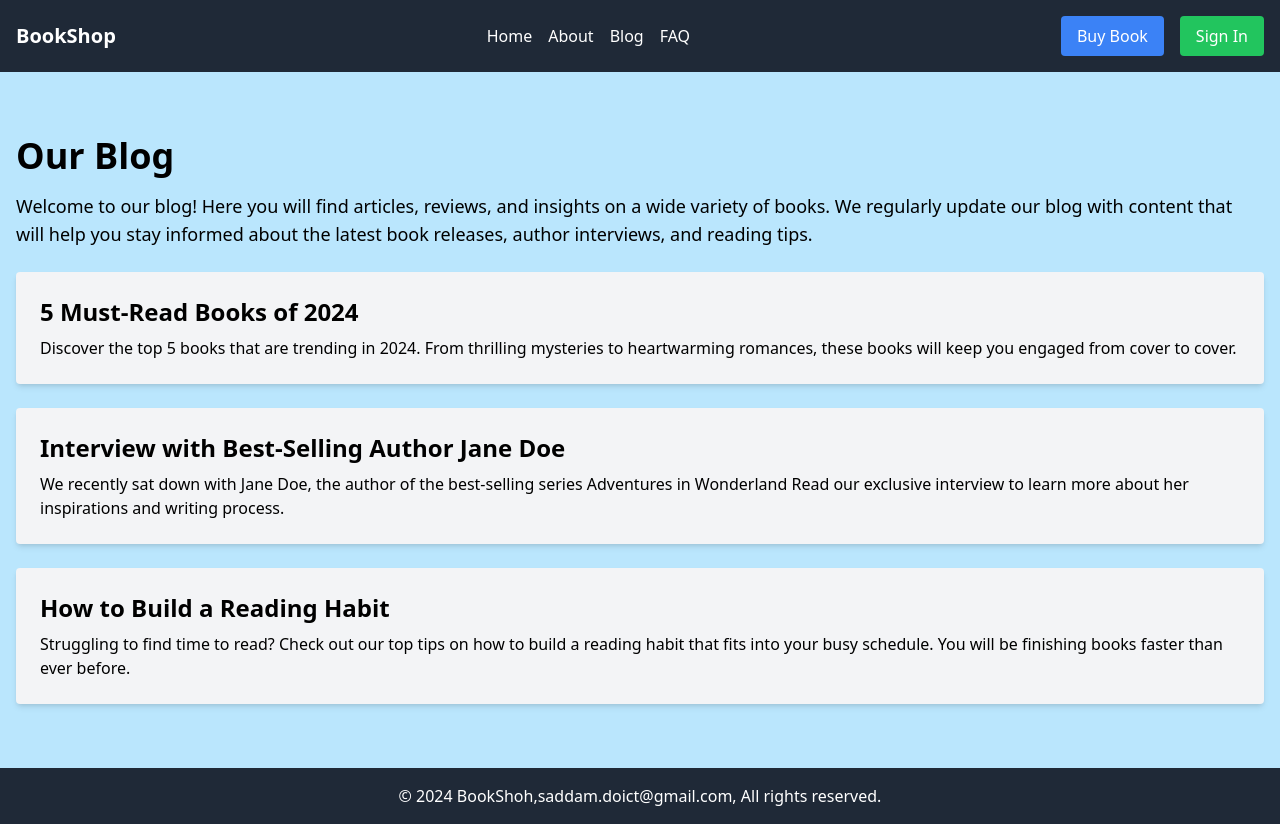
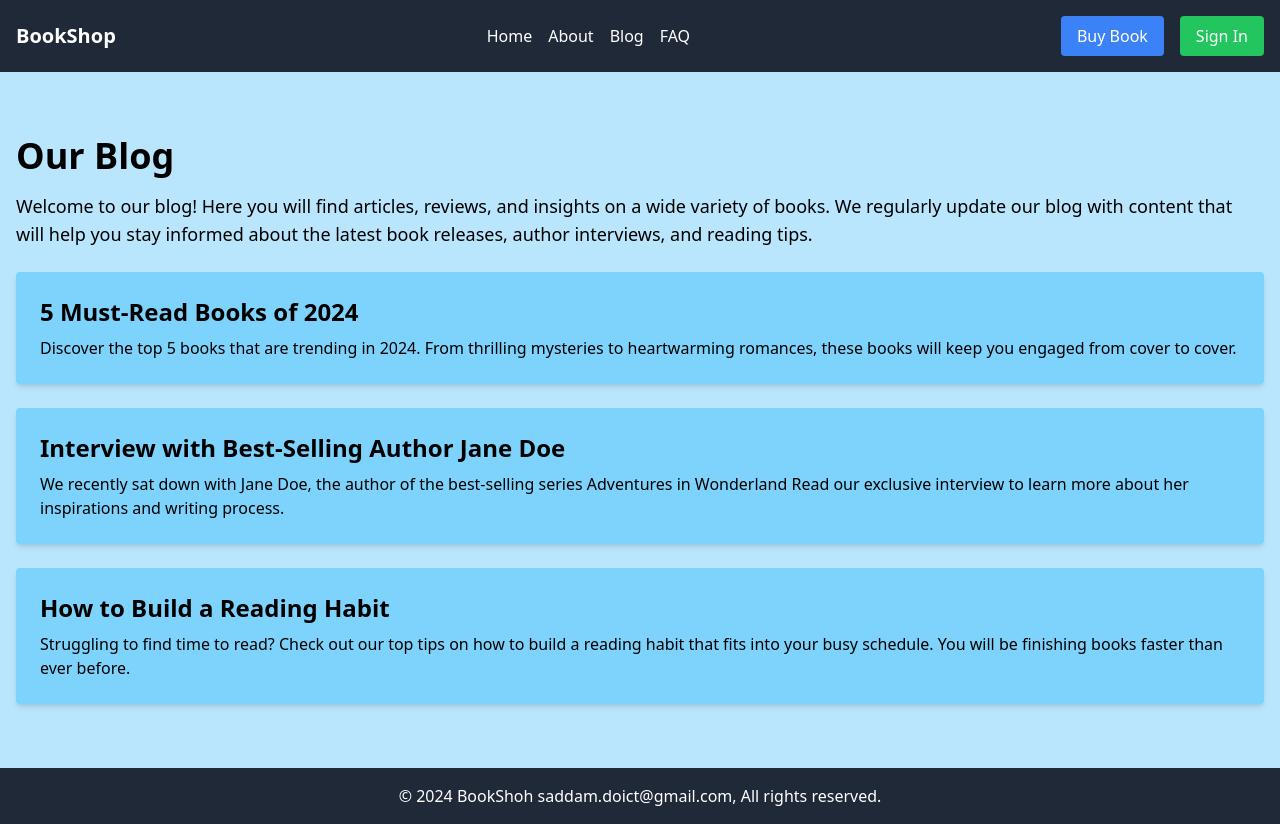
Before and after one commit to saddamBD/react-router-app, a React (Vite) app: page /blog in a window 1280 px wide. Built offline with nearby package versions, Linux system fonts and the light colour scheme.

Commit message:
fine tuning

```diff
--- a/package.json
+++ b/package.json
@@ -10,6 +10,7 @@
     "preview": "vite preview"
   },
   "dependencies": {
+    "@heroicons/react": "^2.1.5",
     "prop-types": "^15.8.1",
     "react": "^18.3.1",
     "react-dom": "^18.3.1",
--- a/src/App.jsx
+++ b/src/App.jsx
@@ -1,5 +1,4 @@
 import { Outlet, NavLink } from "react-router-dom";
-
 const App = () => {
   return (
     <div>
@@ -18,7 +17,7 @@ const Navbar = () => {
       <div className="container mx-auto flex justify-between items-center">
         <div className="text-white font-bold text-xl">
           <NavLink to="/" className="hover:text-gray-300">
-            BookShop
+           BookShop
           </NavLink>
         </div>
         <div className="flex space-x-4">
@@ -50,7 +49,7 @@ const Navbar = () => {
 
 const Footer = () => (
   <footer className="bg-gray-800 text-white text-center py-4 mt-8">
-    &copy; 2024 BookShoh,saddam.doict@gmail.com, All rights reserved.
+    &copy; 2024 BookShoh saddam.doict@gmail.com, All rights reserved.
   </footer>
 );
 
--- a/src/pages/Blog.jsx
+++ b/src/pages/Blog.jsx
@@ -10,7 +10,7 @@ const Blog = () => {
         interviews, and reading tips.
       </p>
       <div className="space-y-6">
-        <div className="bg-gray-100 p-6 rounded shadow-md">
+        <div className="bg-sky-300 p-6 rounded shadow-md">
           <h2 className="text-2xl font-bold mb-2">5 Must-Read Books of 2024</h2>
           <p>
             Discover the top 5 books that are trending in 2024. From thrilling
@@ -18,7 +18,7 @@ const Blog = () => {
             engaged from cover to cover.
           </p>
         </div>
-        <div className="bg-gray-100 p-6 rounded shadow-md">
+        <div className="bg-sky-300 p-6 rounded shadow-md">
           <h2 className="text-2xl font-bold mb-2">Interview with Best-Selling Author Jane Doe</h2>
           <p>
             We recently sat down with Jane Doe, the author of the best-selling
@@ -26,7 +26,7 @@ const Blog = () => {
             learn more about her inspirations and writing process.
           </p>
         </div>
-        <div className="bg-gray-100 p-6 rounded shadow-md">
+        <div className="bg-sky-300 p-6 rounded shadow-md">
           <h2 className="text-2xl font-bold mb-2">How to Build a Reading Habit</h2>
           <p>
             Struggling to find time to read? Check out our top tips on how to
--- a/src/pages/FAQ.jsx
+++ b/src/pages/FAQ.jsx
@@ -50,7 +50,7 @@ const FAQ = () => {
       <h1 className="text-3xl font-bold text-center mb-8">Frequently Asked Questions</h1>
       <div className="space-y-4">
         {faqs.map((faq, index) => (
-          <div key={index} className="border-b pb-4">
+          <div key={index} className="border-b pb-4 bg-sky-100">
             <h2
               onClick={() => toggleFAQ(index)}
               className="text-xl font-semibold cursor-pointer"
```
Also changed, not shown: 1 other file (tests, documents, lock files or other folders).
